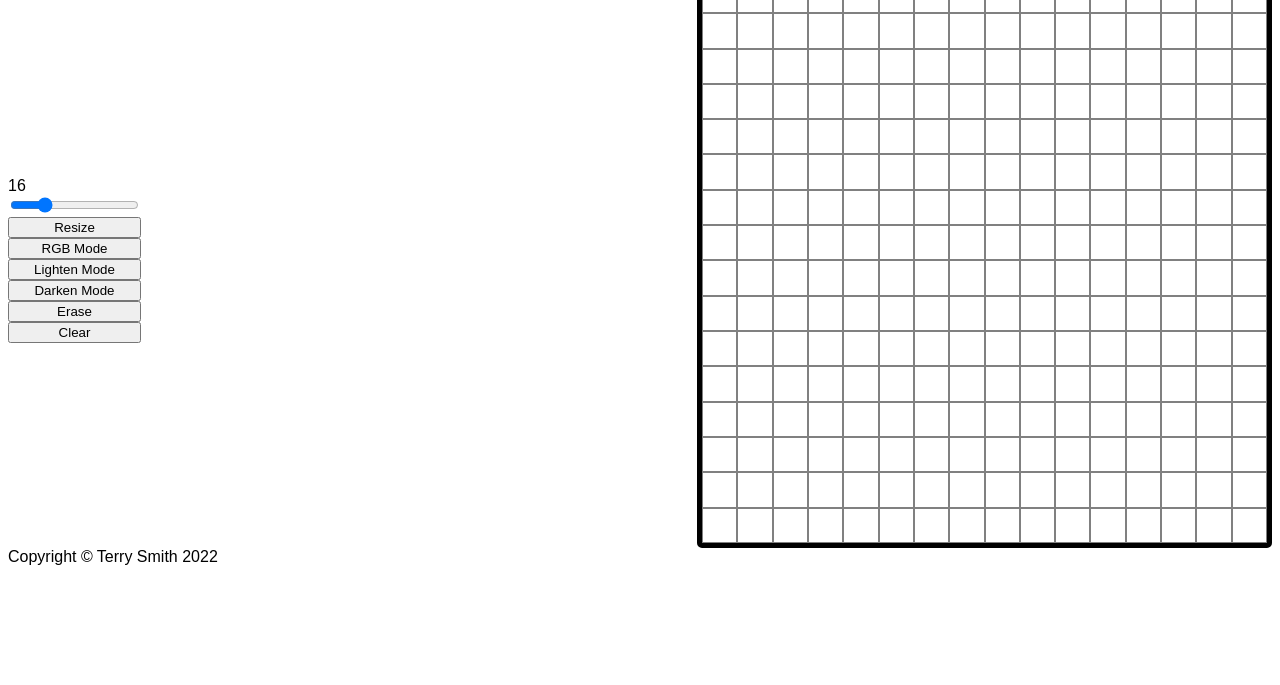
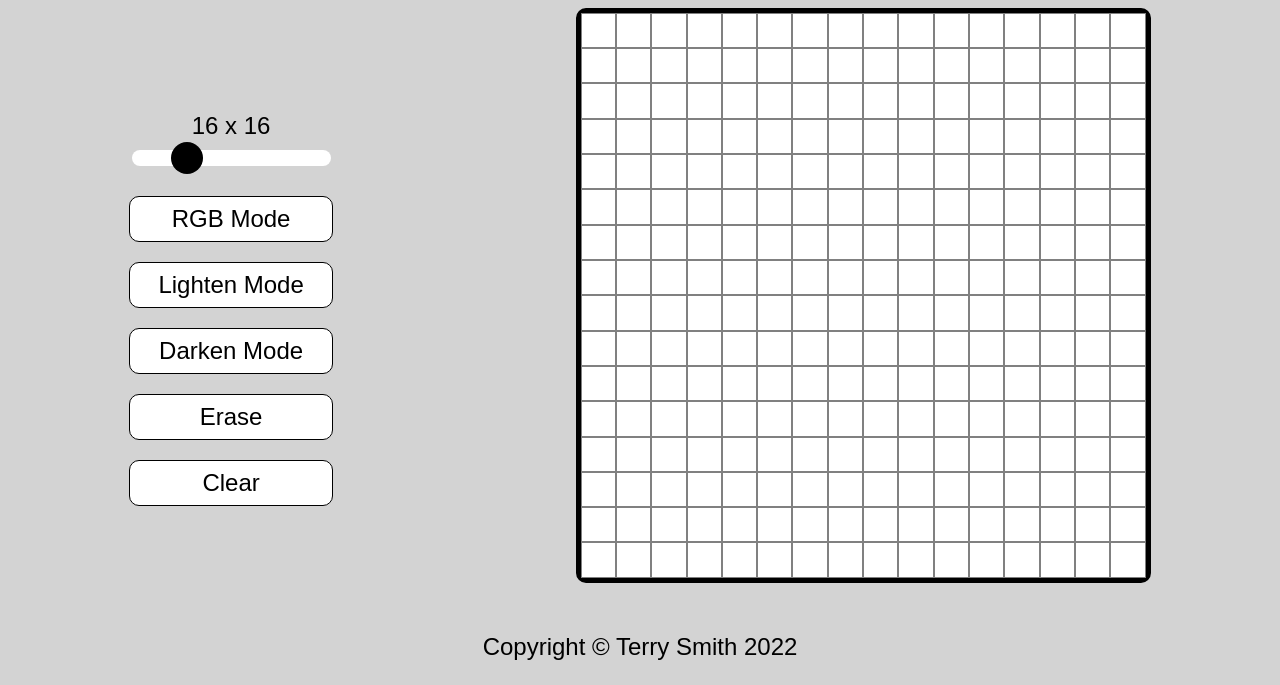
Before and after one commit to T-W-Smith/Odin-Etch_a_Sketch, a plain HTML site: page index.html in a window 1280 px wide. Shown: the part 115-800 px from the top of the page. Drawn offline with Linux system fonts and the light colour scheme.

Commit message:
Improve the CSS styling of the page

```diff
--- a/index.html
+++ b/index.html
@@ -7,7 +7,7 @@
         <title>Etch-a-Sketch</title>
         <link rel="stylesheet" href="style.css">
     </head>
-    <body>
+    <body class="body">
         <header class="header">
             <div class="container">
                 <h1>Etch-a-Sketch</h1>
@@ -19,10 +19,9 @@
                 <div id="grids"></div>
                 <div class="button">
                     <div class="slidecontainer">
-                        <div id="sliderValue">16</div>
+                        <div id="sliderValue">16 x 16</div>
                         <input type="range" min="1" max="64" value="16" class="slider" id="myRange">
                     </div>
-                    <button id="sizeBtn">Resize</button>
                     <button id="rgbBtn">RGB Mode</button>
                     <button id="lightenBtn">Lighten Mode</button>
                     <button id="darkenBtn">Darken Mode</button>
--- a/script.js
+++ b/script.js
@@ -12,7 +12,6 @@ document.body.onmouseup = () => (isMouseDown = false)
 const grids = document.getElementById('grids');
 const slider = document.getElementById('myRange');
 const sliderValue = document.getElementById('sliderValue');
-const sizeBtn = document.getElementById('sizeBtn');
 const rgbBtn = document.getElementById('rgbBtn');
 const lightenBtn = document.getElementById('lightenBtn');
 const darkenBtn = document.getElementById('darkenBtn');
@@ -20,7 +19,6 @@ const eraseBtn = document.getElementById('eraseBtn');
 const clearBtn = document.getElementById('clearBtn');
 
 slider.addEventListener('input', sliderGridSize);
-sizeBtn.addEventListener('click', askGridSize);
 rgbBtn.addEventListener('click', activateRGBMode);
 lightenBtn.addEventListener('click', activateLightenMode);
 darkenBtn.addEventListener('click', activateDarkenMode);
@@ -104,30 +102,9 @@ function changeColorsHover(e) {
 
 function sliderGridSize() {
     gridSize = slider.value;
-    sliderValue.textContent = gridSize;
+    sliderValue.textContent = gridSize + ' x ' + gridSize;
     removeGrid();
     displayGrid();
-}
-
-function askGridSize() {
-    gridSize = prompt('How big?');
-    changeGridSize(gridSize);
-}
-
-function changeGridSize(size) {
-    if(size > 64){
-        console.log('Too big of a number');
-    }
-    else if(size < 1){
-        console.log('Too small of a number');
-    }
-    else if(isNaN(size)) {
-        console.log('Please enter a number');
-    }
-    else {
-        removeGrid();
-        displayGrid();
-    }
 }
 
 function activateRGBMode() {
--- a/style.css
+++ b/style.css
@@ -3,9 +3,13 @@
     font-family: Arial, Helvetica, sans-serif;
 }
 
+.body {
+    background-color: lightgray;
+}
+
 .container {
     display: flex;
-    justify-content: space-between;
+    justify-content: space-around;
     align-items: center;
 }
 
@@ -14,7 +18,7 @@
     grid-template-columns: repeat(16, 2fr);
     grid-template-rows: repeat(16, 2fr);
     border: 5px solid black;
-    border-radius: 5px;
+    border-radius: 10px;
     height: 575px;
     width: 575px;
 }
@@ -30,3 +34,52 @@
     flex-direction: column;
     order: -1;
 }
+
+.slidecontainer {
+    display: flex;
+    flex-direction: column;
+    align-items: center;
+    font-size: x-large;
+    padding: 8px 28px;
+    margin-top: 20px;
+}
+
+#myRange {
+    -webkit-appearance: none;
+    width: 135%;
+    margin-top: 10px;
+    height: 1rem;
+    background: white;
+    border-radius: .5rem;
+}
+
+#myRange::-webkit-slider-thumb {
+    -webkit-appearance: none;
+    appearance: none;
+    width: 2rem;
+    height: 2rem;
+    background-color: black;
+    cursor: pointer;
+    border-radius: 50%;
+}
+
+button {
+    font-size: x-large;
+    padding: 8px 28px;
+    margin-top: 20px;
+    border-radius: 10px;
+    border: 1px solid black;
+    background: white;
+}
+
+.header {
+    font-size: xx-large;
+    font-weight: bold;
+    margin-top: -25px;
+    margin-bottom: -20px;
+}
+
+.footer{
+    margin-top: 50px;
+    font-size: x-large;
+}
```
